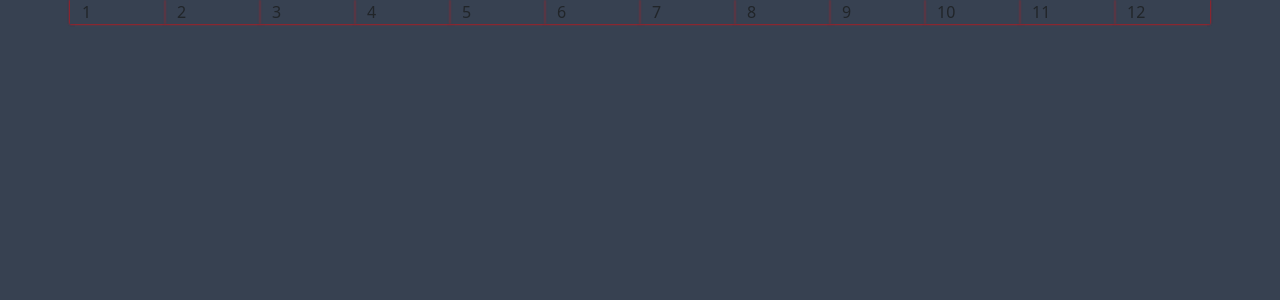
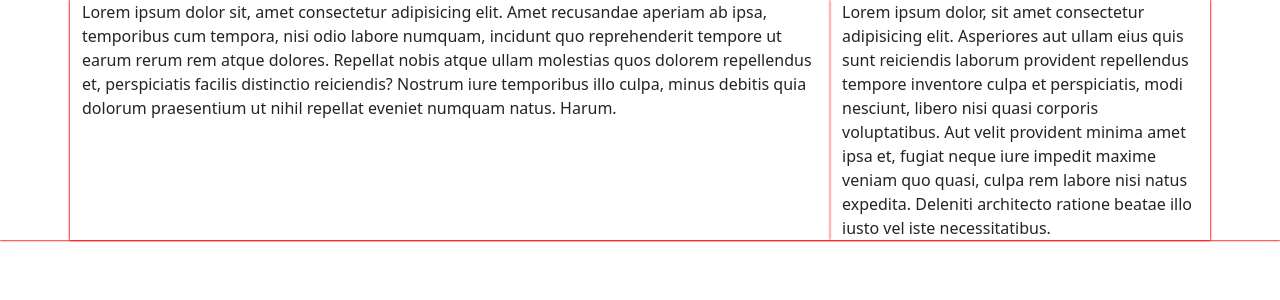
Before and after one commit to odiegofarias/todo-list, a Django app: page / in a window 1280 px wide. Shown: the top 300 px of the page. Run offline with Django 4.2, Linux system fonts and the light colour scheme.

Commit message:
testando bootstrap para fazer o layout

```diff
--- a/tarefa/static/css/style.css
+++ b/tarefa/static/css/style.css
@@ -1,3 +1,5 @@
 * {
-    box-shadow: 0px 0px 2px rgba(255, 0, 0, 0.5);
+    box-shadow: 0px 0px 2px rgba(255, 0, 0, 0.863);
 }
+
+/* class="vh-100" style="background-color: #374151;" */
--- a/tarefa/templates/tarefa/index.html
+++ b/tarefa/templates/tarefa/index.html
@@ -12,22 +12,16 @@
 </head>
 <body>
   <!-- #1f2937(campo input); #111827(tarefa); #eee(nomes)-->
-  <section class="vh-100" style="background-color: #374151;">
+  <section>
     <div class="container">
       <div class="row">
-        <div class="col">1</div>
-        <div class="col">2</div>
-        <div class="col">3</div>
-        <div class="col">4</div>
-        <div class="col">5</div>
-        <div class="col">6</div>
-        <div class="col">7</div>
-        <div class="col">8</div>
-        <div class="col">9</div>
-        <div class="col">10</div>
-        <div class="col">11</div>
-        <div class="col">12</div>
+        <div class="col-lg-8">Lorem ipsum dolor sit, amet consectetur adipisicing elit. Amet recusandae aperiam ab ipsa, temporibus cum tempora, nisi odio labore numquam, incidunt quo reprehenderit tempore ut earum rerum rem atque dolores.
+        Repellat nobis atque ullam molestias quos dolorem repellendus et, perspiciatis facilis distinctio reiciendis? Nostrum iure temporibus illo culpa, minus debitis quia dolorum praesentium ut nihil repellat eveniet numquam natus. Harum.</div>
+        <div class="col-lg-4">Lorem ipsum dolor, sit amet consectetur adipisicing elit. Asperiores aut ullam eius quis sunt reiciendis laborum provident repellendus tempore inventore culpa et perspiciatis, modi nesciunt, libero nisi quasi corporis voluptatibus.
+        Aut velit provident minima amet ipsa et, fugiat neque iure impedit maxime veniam quo quasi, culpa rem labore nisi natus expedita. Deleniti architecto ratione beatae illo iusto vel iste necessitatibus.</div>
       </div>
+
+
     </div>
   </section>
 
```
